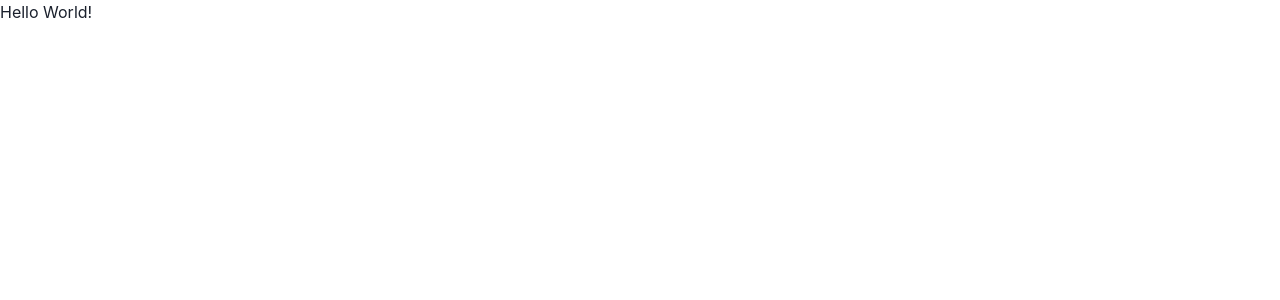
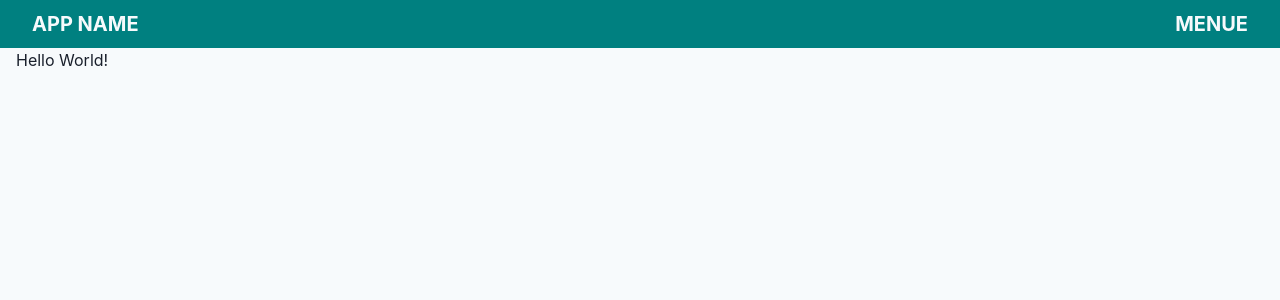
Before and after one commit to shota-tech/graphql, a Next.js app in the folder client/: page / in a window 1280 px wide. Shown: the top 300 px of the page. Built offline with nearby package versions, Linux system fonts and the light colour scheme.

Commit message:
add base layout

```diff
--- a/client/src/pages/_app.tsx
+++ b/client/src/pages/_app.tsx
@@ -1,10 +1,25 @@
 import type { AppProps } from 'next/app'
-import { ChakraProvider } from '@chakra-ui/react'
+import { ChakraProvider, Box, Container, Heading, Flex, Spacer } from '@chakra-ui/react'
 
 export default function App({ Component, pageProps }: AppProps) {
   return (
     <ChakraProvider>
-      <Component {...pageProps} />
+      <Box as='header' h='12' bg='teal'>
+        <Flex direction='row' h='full' px='8' align='center' justify='center'>
+          <Heading color='gray.50' size='md'>
+            APP NAME
+          </Heading>
+          <Spacer />
+          <Heading color='gray.50' size='md'>
+            MENUE
+          </Heading>
+        </Flex>
+      </Box>
+      <Box as='main' bg='gray.50'>
+        <Container maxW='container.xl' minH='100vh'>
+          <Component {...pageProps} />
+        </Container>
+      </Box>
     </ChakraProvider>
   )
 }
```
